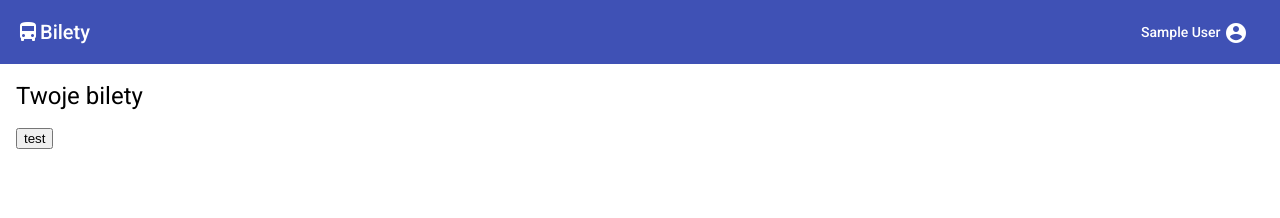
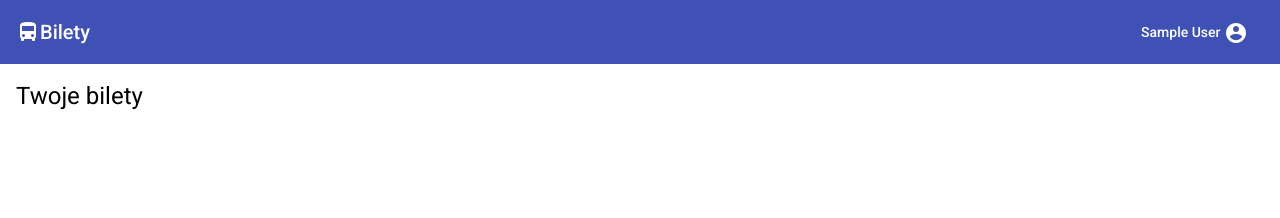
Before and after one commit to jnabrdalik/bus-tickets-client, an Angular app: page /my-tickets in a window 1280 px wide. Shown: the top 218 px of the page. Built offline with nearby package versions, Linux system fonts and the light colour scheme; sample sign-in values are in the browser's storage.

Commit message:
Remove test method

```diff
--- a/src/app/my-tickets/my-tickets.component.html
+++ b/src/app/my-tickets/my-tickets.component.html
@@ -1,2 +1 @@
 <h1>Twoje bilety</h1>
-<button (click)="test()">test</button>
--- a/src/app/my-tickets/my-tickets.component.ts
+++ b/src/app/my-tickets/my-tickets.component.ts
@@ -14,10 +14,4 @@ export class MyTicketsComponent implements OnInit {
 
   ngOnInit(): void {
   }
-
-  test() {
-    const token = localStorage.getItem('jwt');
-
-    console.log(token ? JSON.parse(atob(token.split('.')[1])).displayName : null);
-  }
 }
```
